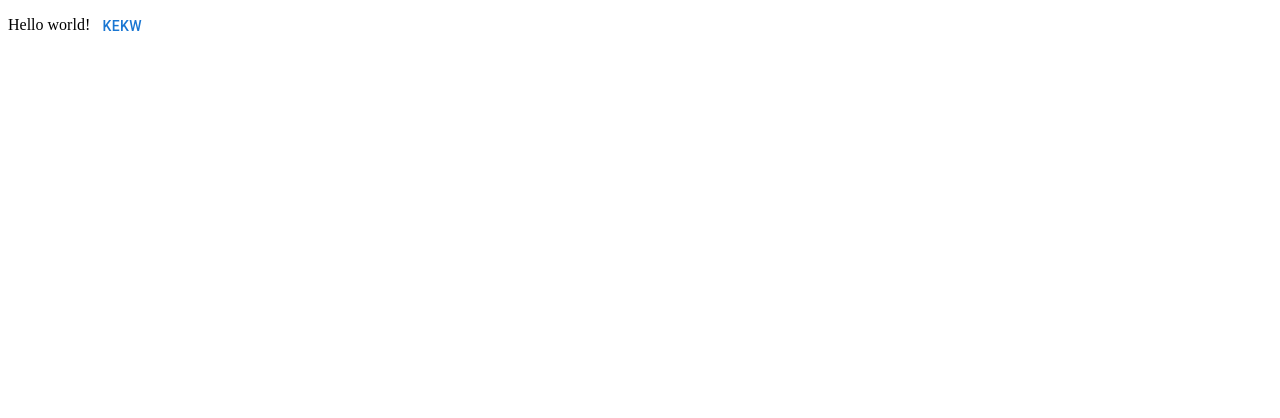
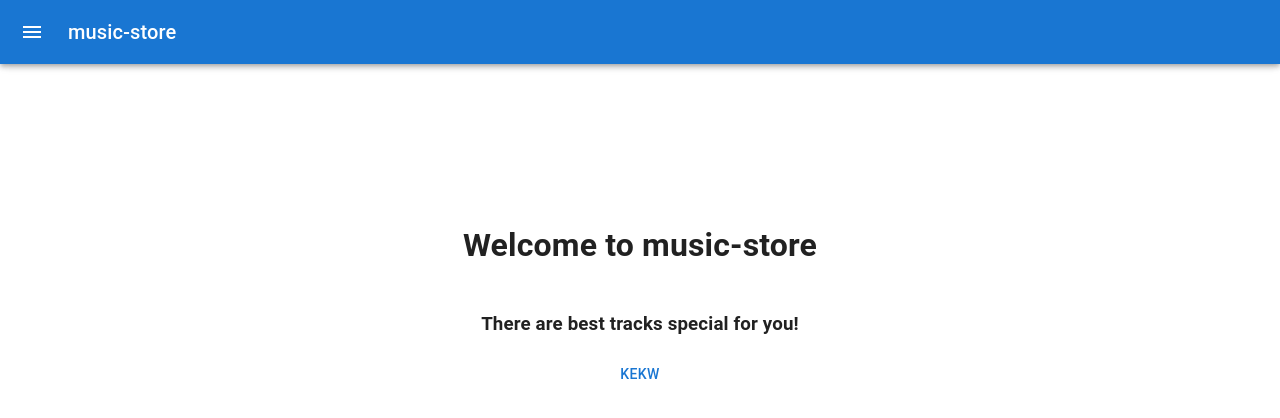
Before and after one commit to 4il612/music-store-client, a Next.js app: page / in a window 1280 px wide. Shown: the top 418 px of the page. Built offline with nearby package versions, Linux system fonts and the light colour scheme.

Commit message:
feat: main page + sidemenu

```diff
--- /dev/null
+++ b/components/NavBar.tsx
@@ -0,0 +1,155 @@
+import * as React from 'react';
+import { styled, useTheme } from '@mui/material/styles';
+import Box from '@mui/material/Box';
+import Drawer from '@mui/material/Drawer';
+import CssBaseline from '@mui/material/CssBaseline';
+import MuiAppBar, { AppBarProps as MuiAppBarProps } from '@mui/material/AppBar';
+import Toolbar from '@mui/material/Toolbar';
+import List from '@mui/material/List';
+import Typography from '@mui/material/Typography';
+import Divider from '@mui/material/Divider';
+import IconButton from '@mui/material/IconButton';
+import MenuIcon from '@mui/icons-material/Menu';
+import ChevronLeftIcon from '@mui/icons-material/ChevronLeft';
+import ChevronRightIcon from '@mui/icons-material/ChevronRight';
+import ListItem from '@mui/material/ListItem';
+import ListItemButton from '@mui/material/ListItemButton';
+import ListItemIcon from '@mui/material/ListItemIcon';
+import ListItemText from '@mui/material/ListItemText';
+import InboxIcon from '@mui/icons-material/MoveToInbox';
+import MailIcon from '@mui/icons-material/Mail';
+
+const drawerWidth = 240;
+
+const Main = styled('main', { shouldForwardProp: (prop) => prop !== 'open' })<{
+  open?: boolean;
+}>(({ theme, open }) => ({
+  flexGrow: 1,
+  padding: theme.spacing(3),
+  transition: theme.transitions.create('margin', {
+    easing: theme.transitions.easing.sharp,
+    duration: theme.transitions.duration.leavingScreen,
+  }),
+  marginLeft: `-${drawerWidth}px`,
+  ...(open && {
+    transition: theme.transitions.create('margin', {
+      easing: theme.transitions.easing.easeOut,
+      duration: theme.transitions.duration.enteringScreen,
+    }),
+    marginLeft: 0,
+  }),
+}));
+
+interface AppBarProps extends MuiAppBarProps {
+  open?: boolean;
+}
+
+const AppBar = styled(MuiAppBar, {
+  shouldForwardProp: (prop) => prop !== 'open',
+})<AppBarProps>(({ theme, open }) => ({
+  transition: theme.transitions.create(['margin', 'width'], {
+    easing: theme.transitions.easing.sharp,
+    duration: theme.transitions.duration.leavingScreen,
+  }),
+  ...(open && {
+    width: `calc(100% - ${drawerWidth}px)`,
+    marginLeft: `${drawerWidth}px`,
+    transition: theme.transitions.create(['margin', 'width'], {
+      easing: theme.transitions.easing.easeOut,
+      duration: theme.transitions.duration.enteringScreen,
+    }),
+  }),
+}));
+
+const DrawerHeader = styled('div')(({ theme }) => ({
+  display: 'flex',
+  alignItems: 'center',
+  padding: theme.spacing(0, 1),
+  // necessary for content to be below app bar
+  ...theme.mixins.toolbar,
+  justifyContent: 'flex-end',
+}));
+
+export default function NavBar() {
+  const theme = useTheme();
+  const [open, setOpen] = React.useState(false);
+
+  const handleDrawerOpen = () => {
+    setOpen(true);
+  };
+
+  const handleDrawerClose = () => {
+    setOpen(false);
+  };
+
+  return (
+    <Box sx={{ display: 'flex' }}>
+      <CssBaseline />
+      <AppBar position="fixed" open={open}>
+        <Toolbar>
+          <IconButton
+            color="inherit"
+            aria-label="open drawer"
+            onClick={handleDrawerOpen}
+            edge="start"
+            sx={{ mr: 2, ...(open && { display: 'none' }) }}
+          >
+            <MenuIcon />
+          </IconButton>
+          <Typography variant="h6" noWrap component="div">
+            music-store
+          </Typography>
+        </Toolbar>
+      </AppBar>
+      <Drawer
+        sx={{
+          width: drawerWidth,
+          flexShrink: 0,
+          '& .MuiDrawer-paper': {
+            width: drawerWidth,
+            boxSizing: 'border-box',
+          },
+        }}
+        variant="persistent"
+        anchor="left"
+        open={open}
+      >
+        <DrawerHeader>
+          <IconButton onClick={handleDrawerClose}>
+            {theme.direction === 'ltr' ? <ChevronLeftIcon /> : <ChevronRightIcon />}
+          </IconButton>
+        </DrawerHeader>
+        <List>
+          {['Home', 'Tracks', 'Albums'].map((text, index) => (
+            <ListItem key={text} disablePadding>
+              <ListItemButton>
+                <ListItemIcon>
+                  {index % 2 === 0 ? <InboxIcon /> : <MailIcon />}
+                </ListItemIcon>
+                <ListItemText primary={text} />
+              </ListItemButton>
+            </ListItem>
+          ))}
+        </List>
+        <div style={{
+            "position": "absolute",
+            "bottom": 0,
+        }}>
+            <Divider/>
+        <List style={{
+            //TODO:need fix static width
+            width: 239
+        }}>
+          {['About us', 'Become a partner'].map((text, index) => (
+            <ListItem key={text} disablePadding>
+              <ListItemButton>
+                <ListItemText primary={text} />
+              </ListItemButton>
+            </ListItem>
+          ))}
+        </List>
+        </div>
+      </Drawer>
+    </Box>
+  );
+}
--- a/package.json
+++ b/package.json
@@ -13,7 +13,11 @@
     "@emotion/styled": "^11.10.0",
     "@material-ui/core": "^5.0.0-beta.5",
     "@material-ui/icons": "^4.11.3",
+    "@mui/icons-material": "^5.8.4",
+    "@mui/material": "^5.10.0",
+    "install": "^0.13.0",
     "next": "12.2.5",
+    "npm": "^8.17.0",
     "react": "18.2.0",
     "react-dom": "18.2.0"
   },
--- a/pages/index.tsx
+++ b/pages/index.tsx
@@ -1,11 +1,28 @@
 import React from 'react'
-import { Button } from '@material-ui/core'
+import { Button } from '@mui/material'
+import NavBar from '../components/NavBar'
 
 const Index = () => {
-    return <div>
-        Hello world!
-        <Button>KEKW</Button>
-    </div>
+    return <>
+        <NavBar/>
+        <div className='center'>
+            <h1>Welcome to music-store</h1>
+            <h3>There are best tracks special for you!</h3>
+            <Button>Kekw</Button>
+        </div>
+
+        <style jsx>
+            {`
+                .center{
+                    margin-top: 200px;
+                    display: flex;
+                    align-items: center;
+                    justify-content: center;
+                    flex-direction: column;
+                }
+            `}
+        </style>
+    </>
 }
 
 export default Index
```
Also changed, not shown: 1 other file (tests, documents, lock files or other folders).
